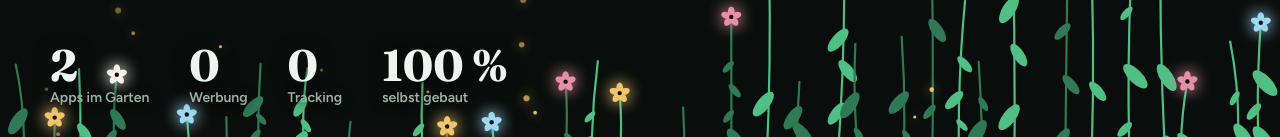
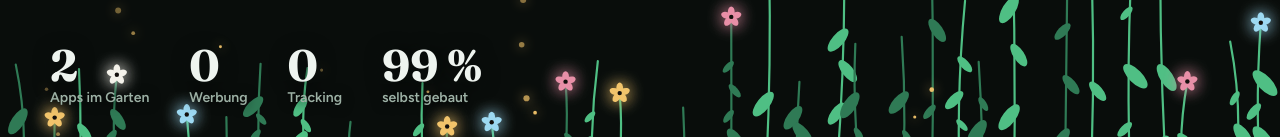
Before and after one commit to Stop-It-Data/App-Garten-, a plain HTML site: page index.html in a window 1280 px wide. Shown: the part 584-721 px from the top of the page. Drawn offline with Linux system fonts and the light colour scheme; animation ran at ten frames a second.

Commit message:
Change percentage from 100% to 99% in index.html

```diff
--- a/index.html
+++ b/index.html
@@ -179,7 +179,7 @@ footer a:hover { color: var(--gluehen); }
         <div><b data-zaehl="2">2</b><span>Apps im Garten</span></div>
         <div><b data-zaehl="0">0</b><span>Werbung</span></div>
         <div><b data-zaehl="0">0</b><span>Tracking</span></div>
-        <div><b data-zaehl="100" data-nach=" %">100 %</b><span>selbst gebaut</span></div>
+        <div><b data-zaehl="100" data-nach=" %">99 %</b><span>selbst gebaut</span></div>
       </div>
     </div>
   </div>
```
